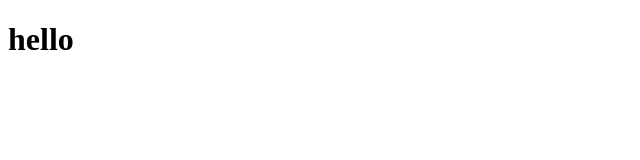
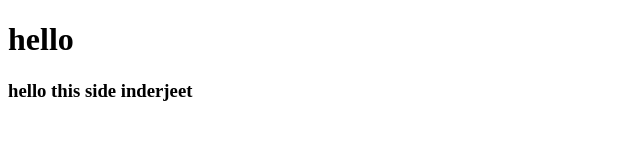
Before and after one commit to shubhamm-sk/medivacby_neo, a plain HTML site: page index.html in a window 1280 px wide. Shown: the whole page, without its empty margins (0-640 px from the left). Drawn offline with Linux system fonts and the light colour scheme.

Commit message:
tittle change

```diff
--- a/index.html
+++ b/index.html
@@ -7,5 +7,6 @@
 </head>
 <body>
     <h1>hello </h1>
+    <h3> hello this side inderjeet </h3>
 </body>
 </html>
```
